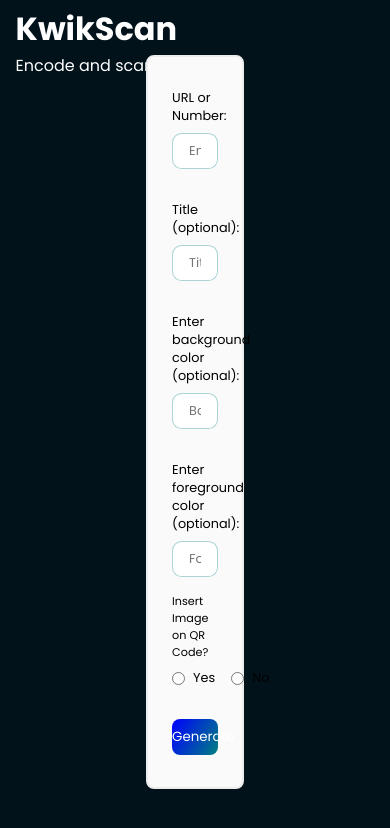
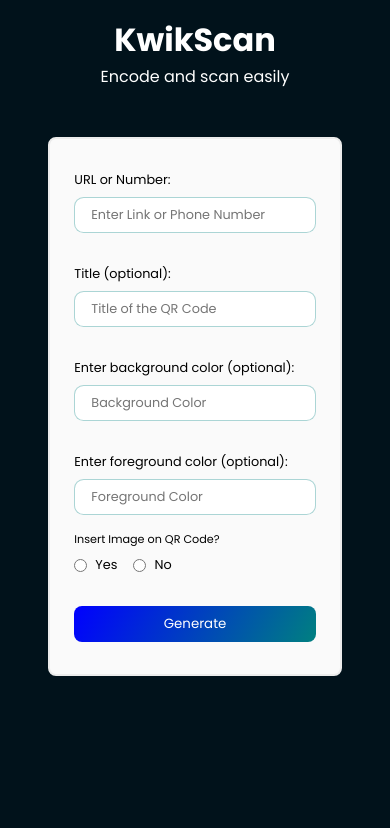
Before and after one commit to Dopetwist/React-QR-Code-generator, a React (Vite) app: page / in a window 390 px wide. Shown: the top 828 px of the page. Built offline with nearby package versions, Linux system fonts and the light colour scheme.

Commit message:
Work on responsiveness for different screen sizes. remove header css position

```diff
--- a/src/index.css
+++ b/src/index.css
@@ -13,19 +13,19 @@ body {
 
 #header {
     width: 100%;
-    position: fixed;
+    /* position: fixed;
     top: 0;
-    left: 0;
+    left: 0; */
     color: #fff;
-    padding: 0.3rem 4%;
-    margin-bottom: 1rem;
+    padding: 1rem 4%;
+    /* margin-bottom: 1rem; */
 }
 
 .container {
     width: 100%;
     min-height: 100vh;
     display: flex;
-    justify-content: center;
+    justify-content: start;
     align-items: center;
     flex-direction: column;
     padding: 2rem;
@@ -247,3 +247,78 @@ section.logo p {
     background: rgba(0, 0, 0, 0.7);
     z-index: 99;
 }
+
+
+/* BREAKPOINTS */
+
+@media (max-width: 479px) {
+    .container form {
+        width: 90%;
+    }
+
+    #upload-btn {
+        width: 60%;
+    }
+
+    .svg-parent {
+        width: 90%;
+    }
+
+    #header {
+        display: flex;
+        justify-content: center;
+        align-items: center;
+        flex-direction: column;
+    }
+}
+
+@media (min-width: 480px) and (max-width: 679px) {
+    .container form,
+    .svg-parent {
+        width: 70%;
+    }
+
+    #header {
+        display: flex;
+        justify-content: center;
+        align-items: center;
+        flex-direction: column;
+    }
+}
+
+@media (min-width: 680px) and (max-width: 799px) {
+    .container form {
+        width: 60%;
+    }
+
+    #header {
+        display: flex;
+        justify-content: center;
+        align-items: center;
+        flex-direction: column;
+    }
+
+    .svg-parent {
+        width: 70%;
+    }
+}
+
+@media (min-width: 800px) and (max-width: 1023px) {
+    .container form {
+        width: 50%;
+    }
+
+    .svg-parent {
+        width: 60%;
+    }
+}
+
+@media (min-width: 1024px) and (max-width: 1300px) {
+    .container form {
+        width: 40%;
+    }
+
+    .svg-parent {
+        width: 50%;
+    }
+}
```
